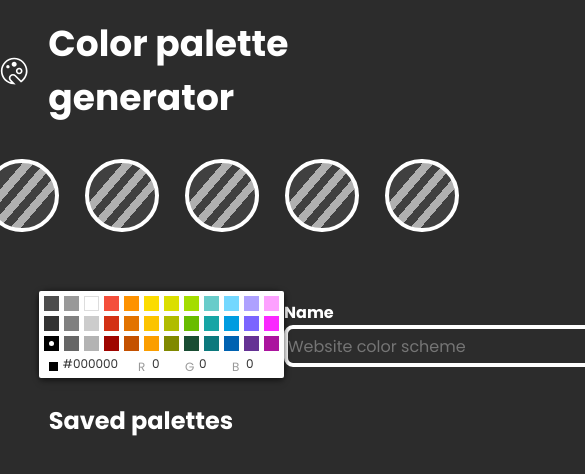
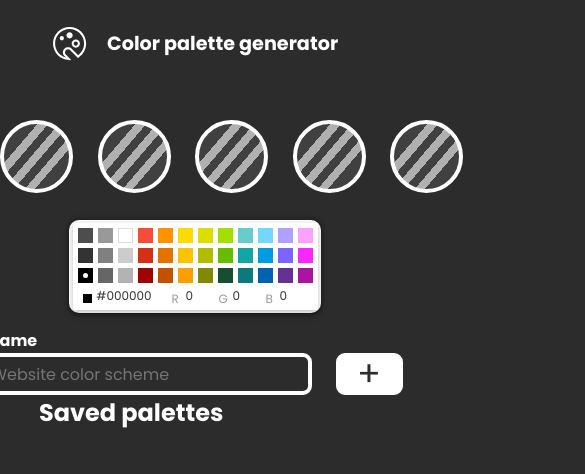
Before and after one commit to AlbertoLanchas/color-selector, a React (Create React App) app: page / in a window 390 px wide. Shown: the top 474 px of the page, 585 px wide, since content can reach past the window. Built offline with nearby package versions, Linux system fonts and the light colour scheme.

Commit message:
Styles to maximum width 850px
Signed-off-by: AlbertoLanchas <albertolsn7@gmail.com>

```diff
--- a/src/scss/App.scss
+++ b/src/scss/App.scss
@@ -8,3 +8,8 @@ html {
   font-family: "Poppins";
   font-style: normal;
 }
+
+.App {
+  width: 100%;
+  height: 100vh;
+}
--- a/src/scss/Header.scss
+++ b/src/scss/Header.scss
@@ -5,13 +5,13 @@
   align-items: center;
   gap: 20px;
   padding: 2vh 0;
-  margin-bottom: 2vh;
+  margin-bottom: 1rem;
 
   &-icon {
     font-family: "Poppins";
     font-style: normal;
     font-weight: 700;
-    font-size: 36px;
+    font-size: 2.2rem;
     line-height: 54px;
   }
 
@@ -19,7 +19,21 @@
     font-family: "Poppins";
     font-style: normal;
     font-weight: 700;
-    font-size: 36px;
+    font-size: 2.2rem;
     line-height: 54px;
   }
 }
+
+@media screen and (max-width: 550px) {
+  .Header {
+    &-text {
+      font-size: 1.2rem;
+    }
+  }
+}
+
+@media screen and (max-width: 850px) {
+  .Header {
+    margin-bottom: 2rem;
+  }
+}
--- a/src/scss/Main.scss
+++ b/src/scss/Main.scss
@@ -1,4 +1,5 @@
 .Main {
   display: flex;
   flex-direction: column;
+  align-items: center;
 }
--- a/src/scss/Palette.scss
+++ b/src/scss/Palette.scss
@@ -11,8 +11,8 @@
     display: flex;
     justify-content: space-around;
     align-items: center;
-    gap: 100px;
-    margin-bottom: 2rem;
+    gap: 10vw;
+    margin-bottom: 0.5rem;
   }
 
   &-circle {
@@ -45,7 +45,6 @@
   }
   &-palette {
     background-color: white;
-
     background: #ffffff;
     box-shadow: 0px 0px 4px 2px rgba(0, 0, 0, 0.25);
     border-radius: 10px;
@@ -53,6 +52,7 @@
     display: flex;
     justify-content: center;
     align-items: center;
+    padding: 0.2rem;
   }
   &-form {
     display: flex;
@@ -154,3 +154,30 @@ input[type="submit"] {
   justify-content: space-evenly;
   align-items: center;
 }
+
+@media screen and (max-width: 850px) {
+  .Palette {
+    width: 100%;
+    margin-left: 0;
+    gap: 100px;
+    &-circles {
+      margin: 0;
+      gap: 15vw;
+    }
+  }
+  .Palette-footer {
+    flex-direction: column;
+    justify-content: space-evenly;
+    align-items: center;
+    gap: 1rem;
+  }
+}
+
+@media screen and (max-width: 450px) {
+  .Palette {
+    &-circles {
+      margin: 0;
+      gap: 25vw;
+    }
+  }
+}
--- a/src/scss/Saved.scss
+++ b/src/scss/Saved.scss
@@ -1,7 +1,7 @@
 .Saved {
   width: 67%;
-  margin-left: 12.5%;
   margin-top: 3vh;
+  margin-bottom: 2rem;
 
   &-title {
     display: inline-block;
@@ -58,4 +58,18 @@
 }
 
 @media screen and (max-width: 850px) {
+  .Saved {
+    width: 80%;
+    margin: 0;
+    &-grid {
+      grid-template-columns: repeat(1, 1fr);
+    }
+  }
+
+  .Item {
+    &-background {
+      display: flex;
+      justify-content: space-evenly;
+    }
+  }
 }
```
